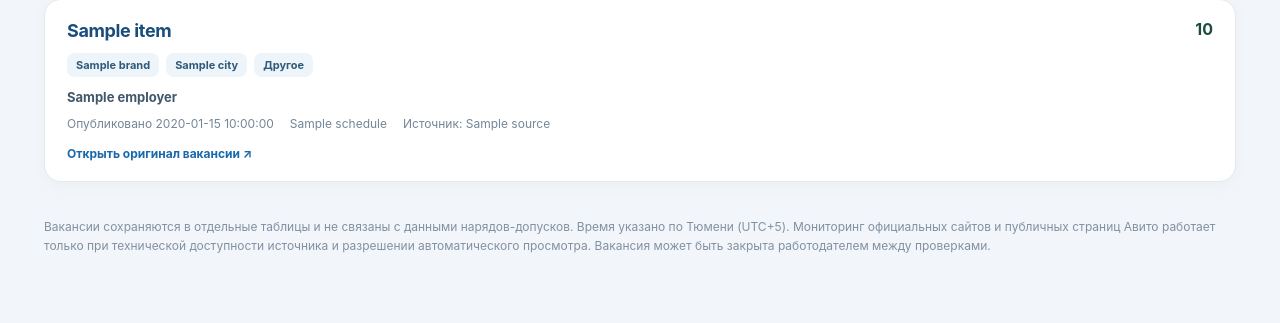
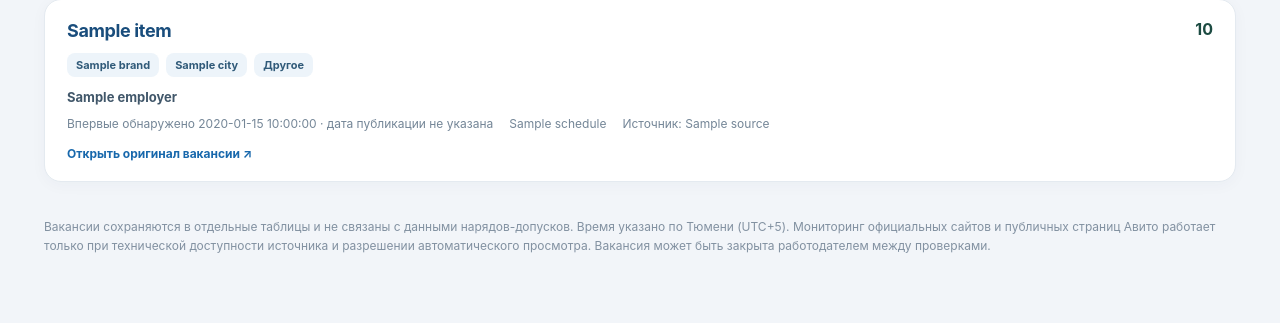
Before and after one commit to toypajnv/rpo-mobile, a FastAPI app: template server/app/templates/vacancies.html in a window 1280 px wide. Shown: the part 1301-1624 px from the top of the page. Run offline with FastAPI, Linux system fonts and the light colour scheme; the template is opened without the code that fills it: most values are stand-ins (such as "Sample title", 1, 10 or a date in 2020).

Commit message:
Distinguish published HH dates from discovered corporate listings

```diff
--- a/server/app/templates/vacancies.html
+++ b/server/app/templates/vacancies.html
@@ -266,7 +266,7 @@ button.primary{height:43px;border:0;border-radius:10px;color:#fff;background:#21
       </div>
       <p class="company">{{ item.employer }}</p>
       <div class="meta">
-        <span>Опубликовано {{ ru_date(item.published_at) }}</span>
+        {% if item.source == "hh.ru" %}<span>Опубликовано {{ ru_date(item.published_at) }}</span>{% else %}<span>Впервые обнаружено {{ ru_date(item.first_seen_at) }} · дата публикации не указана</span>{% endif %}
         {% if item.schedule %}<span>{{ item.schedule }}</span>{% endif %}
         <span>Источник: {{ item.source }}</span>
       </div>
```
